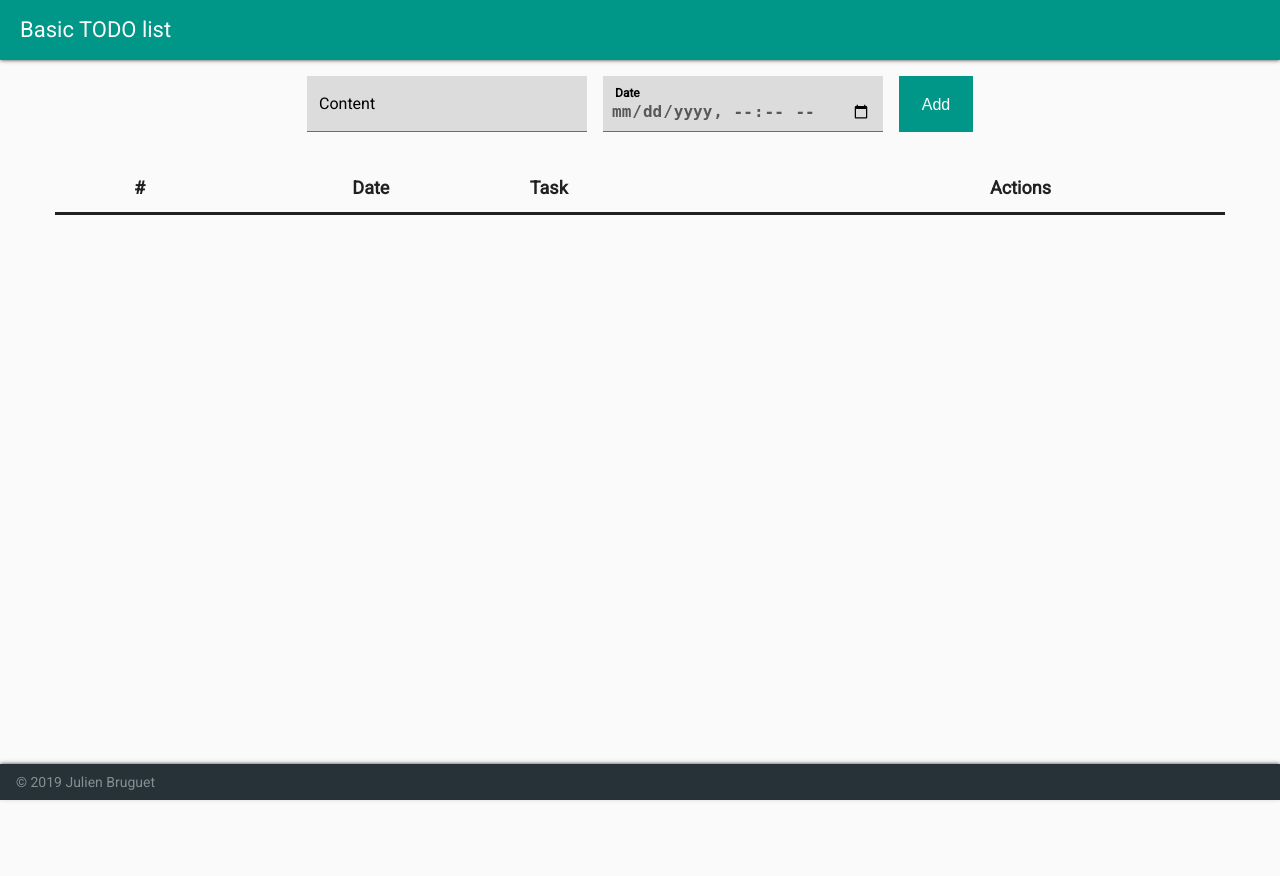
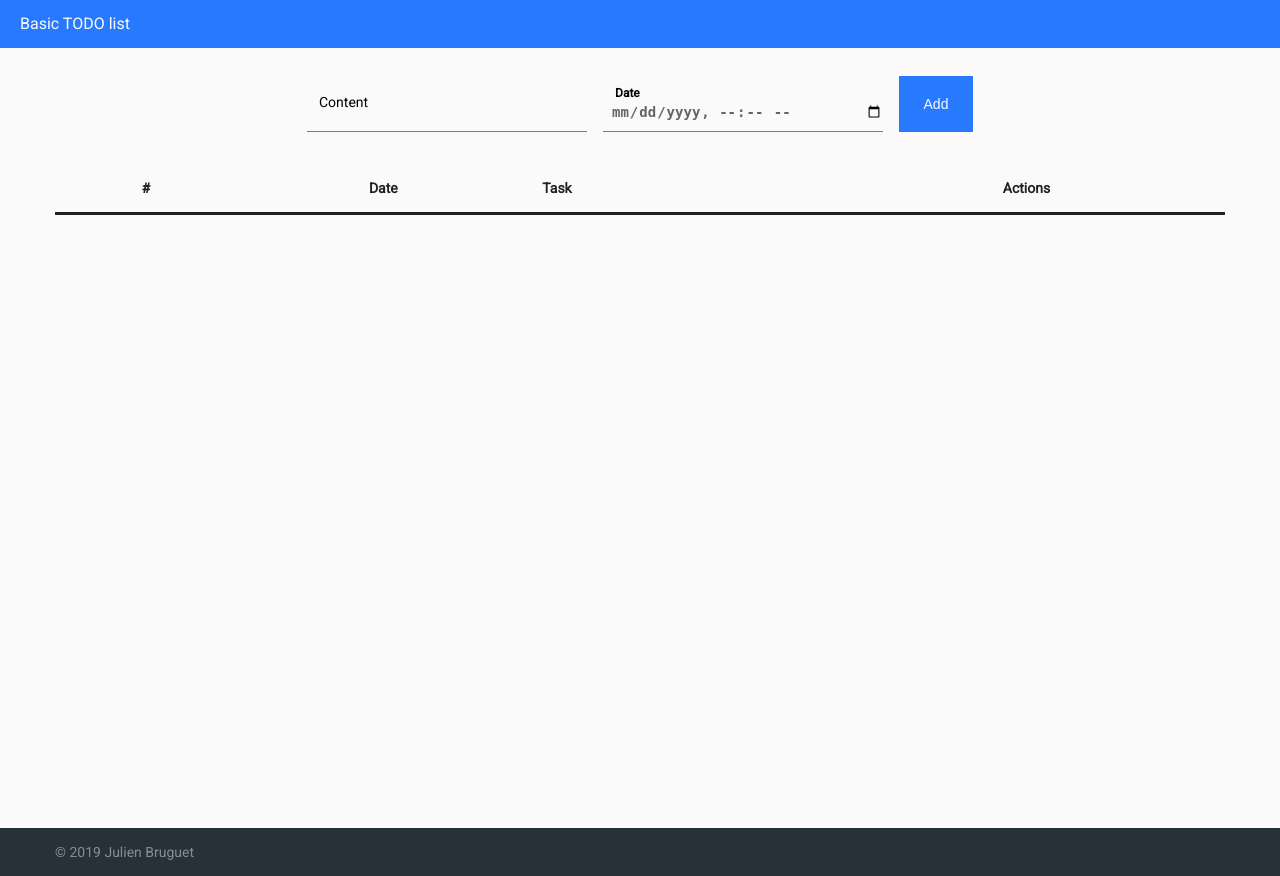
Before and after one commit to ImJulienB/basic-todo, a PHP site: page / in a window 1280 px wide. Run offline with PHP 8.4, Linux system fonts and the light colour scheme; data that the repository does not hold is empty.

Commit message:
Code reorganisation, colours change, readme update

```diff
--- a/css/style.css
+++ b/css/style.css
@@ -21,37 +21,31 @@ body {
 
 header {
 	z-index: 1;
-	height: 60px; width: 100%;
-	background-color: #009688;
+	height: 48px; width: 100%;
+	background-color: #2979ff;
 	color: #fafafa;
-	font-size: 22px;
-	line-height: 60px;
+	line-height: 48px;
 	position: fixed;
 	top: 0;
-	box-shadow: 0 2px 2px 0 rgba(0,0,0,0.14),
-			0 3px 1px -2px rgba(0,0,0,0.12),
-			0 1px 5px 0 rgba(0,0,0,0.20);
 }
 
 header > .title {
-	padding-left: 20px;
-	padding-right: 20px;
+	margin: 0;
+	padding: 0 20px;
+	font-size: 16px;
+	font-weight: normal;
 }
 
 footer {
 	z-index: 1;
 	font-size: 14px;
-	line-height: 36px;
-	position: fixed;
+	line-height: 48px;
+	position: absolute;
 	bottom: 0;
 	left: 0;
 	right: 0;
 	background-color: #263238;
 	color: #FAFAFA75;
-	box-shadow: 0 -2px 2px 0 rgba(0,0,0,0.14),
-			0 -3px 1px -2px rgba(0,0,0,0.12),
-			0 -1px 5px 0 rgba(0,0,0,0.20);
-			padding-left: 16px;
 }
 
 
@@ -61,12 +55,13 @@ footer {
 /* Content class styling */
 
 .content {
-	padding-right: 15px;
-    padding-left: 15px;
-	margin-top: 76px;
-	margin-bottom: 44px;
-    margin-right: auto;
-    margin-left: auto;
+	padding: 0 15px;
+    margin: 76px auto 44px auto;
+}
+
+.content-footer {
+	padding: 0 8px;
+	margin: 0 auto;
 }
 
 @media (min-width: 768px) {
@@ -96,7 +91,7 @@ footer {
 .tasks-table {
 	width: 100%;
 	text-align: center;
-	font-size: 18px;
+	font-size: 14px;
 	line-height: 24px;
 	border-collapse: collapse;
 	color: #212121;
@@ -133,26 +128,31 @@ tr > td:nth-child(4) {
 /* Buttons styling */
 
 .btn-add {
-	background-color: rgba(0, 0, 0, 0);
 	border: none;
-	background-color: #009688;
+	background-color: #2979ff;
 	color: #fafafa;
-	font-size: 16px;
+	font-size: 14px;
 	line-height: 56px;
 	height: 56px; width: 74px;
-	padding-left: 8px; padding-right: 8px;
+	padding: 0 8px;
 	transition-duration: 0.2s;
 	transition-timing-function: ease-in-out;
 	margin-left: 16px;
 }
 
+.btn-add-modal {
+	margin: 0 0 16px 0;
+}
+
 .btn-add:hover {
-	background-color: #26a69a;
+	background-color: #82b1ff;
+	color: #212121;
 	box-shadow: 0 4px 5px 0 rgba(0,0,0,0.14), 0 1px 10px 0 rgba(0,0,0,0.12), 0 2px 4px -1px rgba(0,0,0,0.20);
 }
 
 .btn-add:active {
-	background-color: #4db6ac;
+	background-color: #2962ff;
+	color: #fafafa;
 	box-shadow: 0 2px 2px 0 rgba(0,0,0,0.14), 0 3px 1px -2px rgba(0,0,0,0.12), 0 1px 5px 0 rgba(0,0,0,0.20);
 }
 
@@ -190,6 +190,7 @@ tr > td:nth-child(4) {
 
 .flex-center {
 	display: flex;
+	flex-wrap: wrap;
 	justify-content: center;
 }
 
@@ -199,14 +200,21 @@ tr > td:nth-child(4) {
 	grid-template-rows: auto;
 }
 
+.form-control-modal {
+	display: block;
+}
+
 .form-group {
-	margin-left: 16px;
-	margin-bottom: 32px;
+	margin: 0 0 32px 16px;
 	position: relative;
 }
 
 .form-group:first-child {
 	margin-left: 0;
+}
+
+.form-control-modal > .form-group {
+	margin: 0 0 32px 0;
 }
 
 .form-group-helper {
@@ -216,44 +224,40 @@ tr > td:nth-child(4) {
 
 .form-control-input {
 	display: block;
-	background-color: rgba(0, 0, 0, 12%);
+	background-color: transparent;
 	border-style: none none solid none;
 	border-width: 1px;
 	border-color: rgba(0, 0, 0, 50%);
 	height: 56px;
 	width: 280px;
-	font-size: 16px;
+	font-size: 14px;
 	font-weight: bold;
 	color: #00000099;
 	box-sizing: border-box;
-	padding-top: 15px;
-	padding-left: 12px;
-	padding-right: 12px;
+	padding: 15px 12px 0 12px;
 	transition: all 0.2s;
 }
 
 .form-control-input[type="datetime-local"] {
-	padding-top: 16px;
-	padding-left: 8px;
+	padding: 16px 0 0 8px;
 }
 
 .form-control-input:focus {
 	outline: none;
 	box-shadow: none;
 	border-width: 2px;
-	border-color: #009688;
+	border-color: #2979ff;
 	padding-top: 17px;
 }
 
 .form-control-input[type="datetime-local"]:focus {
-	padding-top: 16px;
-	padding-left: 8px;
+	padding: 16px 0 0 8px;
 }
 
 .form-label {
 	margin-left: 12px;
 	color: black;
-	font-size: 16px;
+	font-size: 14px;
 	font-weight: normal;
 	position: absolute;
 	pointer-events: none;
@@ -276,7 +280,7 @@ tr > td:nth-child(4) {
 	font-weight: bold;
 	top: 10px;
 	font-size: 12px;
-	color: #009688;
+	color: #2979ff;
 }
 
 
@@ -304,8 +308,8 @@ tr > td:nth-child(4) {
 	background-color: #fafafa;
 	margin: auto;
 	padding: 0;
+	width: 344px;
 	border: 1px solid #888;
-	width: 40%;
 	box-shadow: 0 4px 8px 0 rgba(0,0,0,0.2), 0 6px 20px 0 rgba(0,0,0,0.19);
 	-webkit-animation-name: animatetop;
 	-webkit-animation-duration: 0.4s;
@@ -321,6 +325,10 @@ tr > td:nth-child(4) {
 @keyframes animatetop {
 	from {top:-300px; opacity:0}
 	to {top:0; opacity:1}
+}
+
+.modal-title {
+	font-size: 16px;
 }
 
 .close {
--- a/index.html
+++ b/index.html
@@ -1,13 +1,9 @@
 <!DOCTYPE html>
 <html>
 	<head>
+		<meta charset="UTF-8">
+		<meta name="viewport" content="width=device-width, initial-scale=1">
 		<title>Basic TODO list</title>
-
-		<!-- I don't want to deal with random characters -->
-		<meta charset="UTF-8">
-
-		<!-- So it doesn't look small as hell on smaller screens -->
-		<meta name="viewport" content="width=device-width, initial-scale=1">
 
 		<!-- My own stylesheet -->
 		<link rel="stylesheet" href="css/style.css">
@@ -18,7 +14,7 @@
 	</head>
 	<body>
 		<header>
-			<div class="title">Basic TODO list</div>
+			<h1 class="title">Basic TODO list</h1>
 		</header>
 
 		<div class="content">
@@ -59,11 +55,11 @@
 			<div class="modal-content">
 				<div class="modal-header">
 					<span class="close">&times;</span>
-					<h3>Edit task</h3>
+					<h3 class="modal-title">Edit task</h3>
 				</div>
 
 				<div class="modal-body">
-					<form id="edit-form" class="form-control">
+					<form id="edit-form" class="form-control form-control-modal">
 
 						<div class="form-group">
 							<input type="text" name="edit-content" id="edit-content" class="form-control-input used" required>
@@ -76,14 +72,16 @@
 
 						<input type="hidden" name="action" id="edit-action" value="update">
 						<input type="hidden" name="id" id="edit-id">
-						<input type="submit" name="edit-submit" id="edit-submit" value="Edit" class="btn-add">
+						<input type="submit" name="edit-submit" id="edit-submit" value="Edit" class="btn-add btn-add-modal">
 					</form>
 				</div>
 			</div>
 		</div>
 
 		<footer>
-			© 2019 Julien Bruguet
+			<div class="content content-footer">
+				© 2019 Julien Bruguet
+			</div>
 		</footer>
 
 		<!-- Some script for my form (something I am working on ;-) ) -->
--- a/js/task_action.js
+++ b/js/task_action.js
@@ -91,9 +91,16 @@ $(function() {
                     action: action,
                     id: id
                 },
-                url: "php/tasks_action.php" // Script to use
+                url: "php/tasks_action.php", // Script to use
+                success: function() { // In case of success
+                        location.reload(); // Reload the current page
+                    },
+                    error: function(data) { // In case of error
+                        //alert("An error occured"); // Indicate that an error happened
+                        // (Every scripts on this file throws errors yet everything works somehow)
+                        location.reload(); // Reload
+                    }
             });
-            location.reload();
         }
     });
 });
```
Also changed, not shown: README.md.
